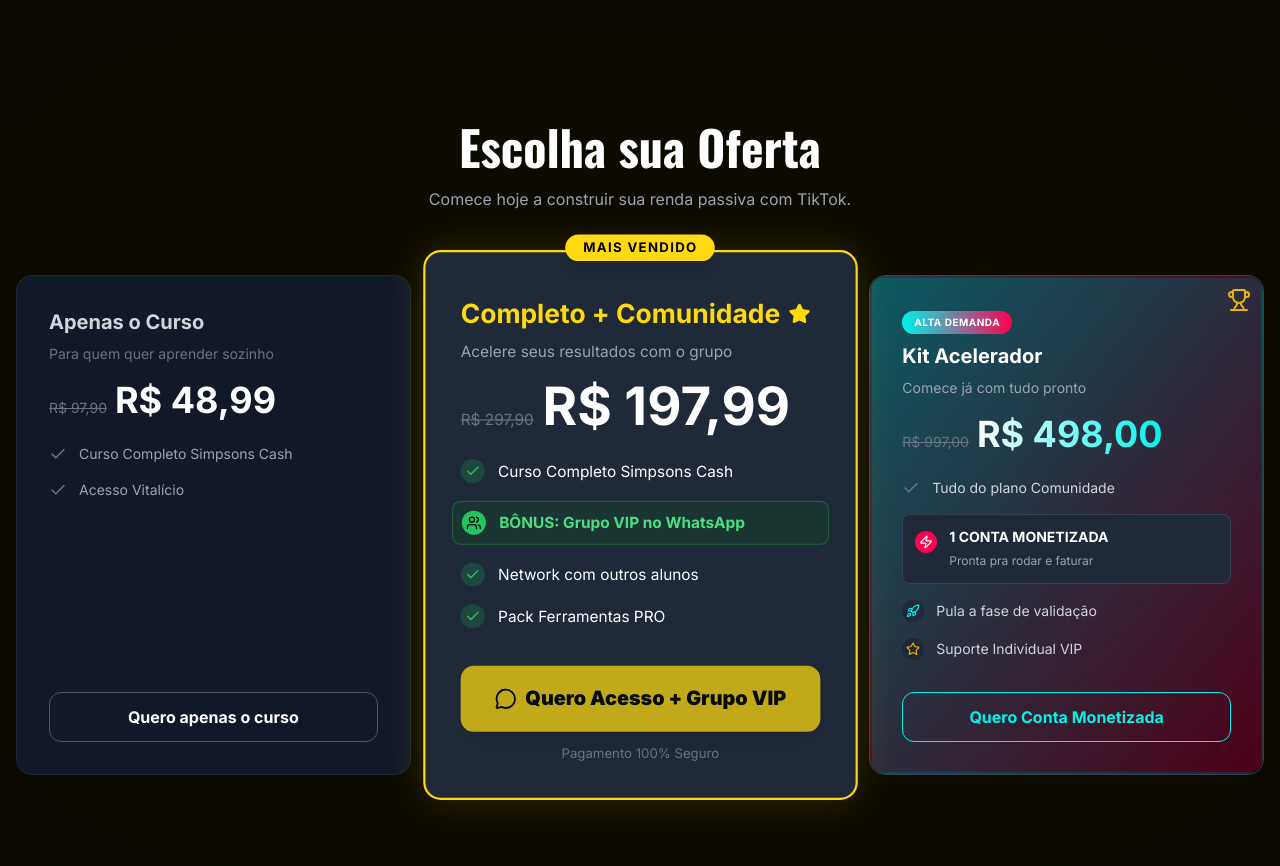
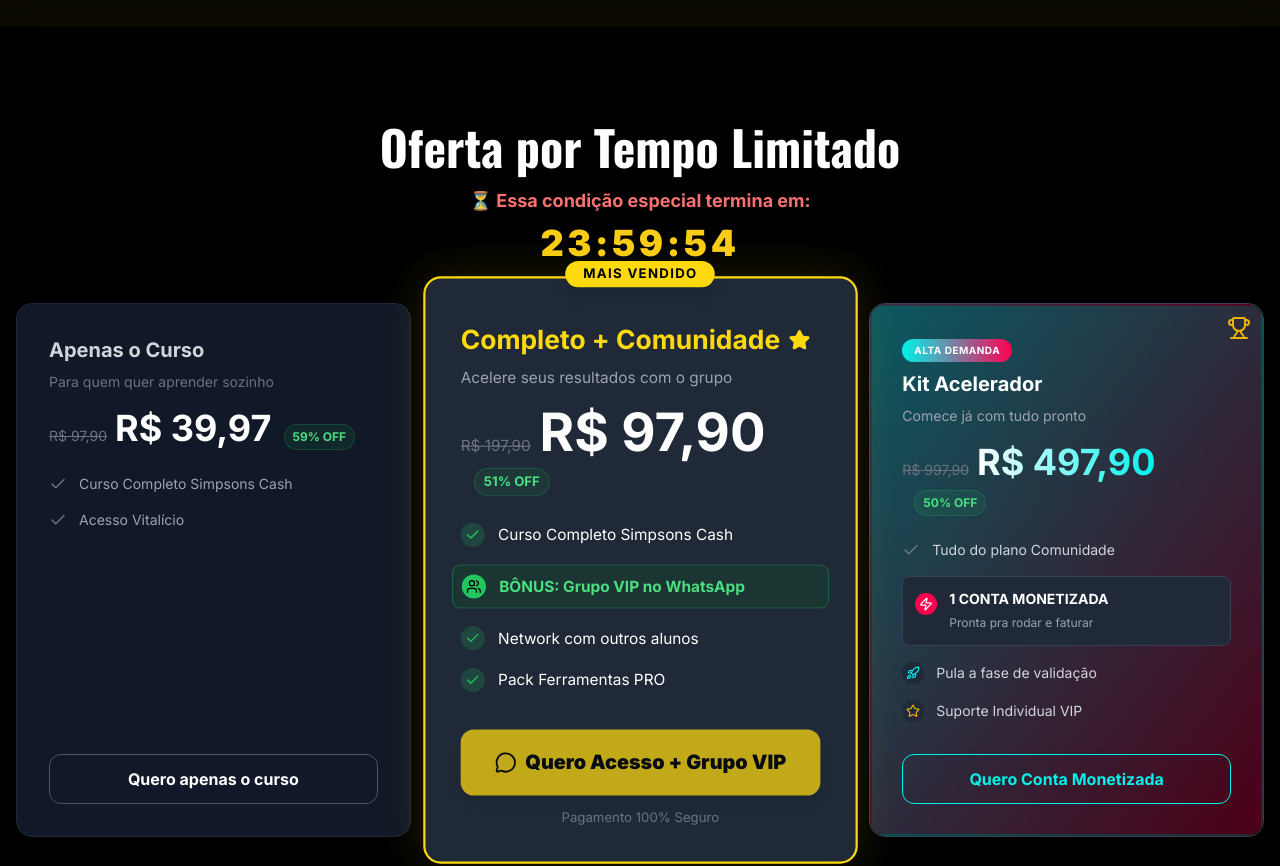
Before and after one commit to superestimado46/meu-site, a React (Vite) app: page / in a window 1280 px wide. Shown: the part 4080-4946 px from the top of the page. Built offline with nearby package versions, Linux system fonts and the light colour scheme.

Commit message:
Update Pricing.tsx

```diff
--- a/components/Pricing.tsx
+++ b/components/Pricing.tsx
@@ -1,30 +1,76 @@
-import React from 'react';
+import React, { useEffect, useState } from 'react';
 import { Check, MessageCircle, Star, Users, Rocket, Zap, Trophy } from 'lucide-react';
 
+const prices = {
+  basic: { old: 97.90, current: 39.97 },
+  premium: { old: 197.90, current: 97.90 },
+  ultra: { old: 997.90, current: 497.90 }
+};
+
+const calculateDiscount = (oldPrice: number, currentPrice: number) => {
+  return Math.round(((oldPrice - currentPrice) / oldPrice) * 100);
+};
+
+const formatPrice = (value: number) => {
+  return value.toFixed(2).replace('.', ',');
+};
+
 const Pricing: React.FC = () => {
+  const [timeLeft, setTimeLeft] = useState(86400);
+
+  useEffect(() => {
+    const storedEnd = localStorage.getItem('offerEnd');
+    let endTime = storedEnd ? parseInt(storedEnd, 10) : Date.now() + 86400000;
+
+    if (!storedEnd) {
+      localStorage.setItem('offerEnd', endTime.toString());
+    }
+
+    const interval = setInterval(() => {
+      const remaining = Math.floor((endTime - Date.now()) / 1000);
+
+      if (remaining <= 0) {
+        const newEnd = Date.now() + 86400000;
+        localStorage.setItem('offerEnd', newEnd.toString());
+        endTime = newEnd;
+        setTimeLeft(86400);
+      } else {
+        setTimeLeft(remaining);
+      }
+    }, 1000);
+
+    return () => clearInterval(interval);
+  }, []);
+
+  const hours = String(Math.floor(timeLeft / 3600)).padStart(2, '0');
+  const minutes = String(Math.floor((timeLeft % 3600) / 60)).padStart(2, '0');
+  const seconds = String(timeLeft % 60).padStart(2, '0');
+
   return (
     <section id="oferta" className="py-24 bg-black relative overflow-hidden">
-      {/* Background decoration */}
-      <div className="absolute top-1/2 left-1/2 -translate-x-1/2 -translate-y-1/2 w-[150%] h-[150%] bg-simpson-yellow/5 blur-[120px] rounded-full pointer-events-none"></div>
-
       <div className="container mx-auto px-4 relative z-10">
-        <div className="text-center mb-16">
+        <div className="text-center mb-10">
           <h2 className="text-4xl md:text-5xl font-heading font-bold text-white mb-4">
-            Escolha sua Oferta
+            Oferta por Tempo Limitado
           </h2>
-          <p className="text-gray-400">Comece hoje a construir sua renda passiva com TikTok.</p>
+          <p className="text-red-400 font-bold text-lg">⏳ Essa condição especial termina em:</p>
+          <div className="text-3xl md:text-4xl font-extrabold text-yellow-400 mt-2 tracking-widest">
+            {hours}:{minutes}:{seconds}
+          </div>
         </div>
 
         <div className="grid grid-cols-1 lg:grid-cols-3 gap-8 max-w-7xl mx-auto items-center">
-
-          {/* --- OFFER 1: BASIC (R$ 48,99) --- */}
+          {/* --- OFFER 1: BASIC --- */}
           <div className="w-full bg-gray-900 rounded-2xl p-6 lg:p-8 border border-gray-800 flex flex-col h-full hover:border-gray-600 transition-colors">
             <div className="mb-6">
               <h3 className="text-xl font-bold text-gray-300">Apenas o Curso</h3>
               <p className="text-sm text-gray-500 mt-2">Para quem quer aprender sozinho</p>
-              <div className="mt-4 flex items-baseline">
-                <span className="text-sm text-gray-500 line-through mr-2">R$ 97,90</span>
-                <span className="text-4xl font-bold text-white">R$ 48,99</span>
+              <div className="mt-4 flex items-baseline flex-wrap gap-y-2">
+                <span className="text-sm text-gray-500 line-through mr-2">R$ {formatPrice(prices.basic.old)}</span>
+                <span className="text-4xl font-bold text-white">R$ {formatPrice(prices.basic.current)}</span>
+                <span className="ml-3 text-xs font-bold text-green-400 bg-green-500/10 border border-green-500/20 px-2 py-1 rounded-full">
+                  {calculateDiscount(prices.basic.old, prices.basic.current)}% OFF
+                </span>
               </div>
             </div>
 
@@ -49,7 +95,7 @@
             </a>
           </div>
 
-          {/* --- OFFER 2: PREMIUM (R$ 197,99) - HIGHLIGHTED --- */}
+          {/* --- OFFER 2: PREMIUM - HIGHLIGHTED --- */}
           <div className="w-full bg-gray-800 rounded-2xl p-6 lg:p-8 border-2 border-simpson-yellow flex flex-col transform lg:scale-110 shadow-[0_0_40px_rgba(255,217,15,0.15)] relative z-20 h-full">
             <div className="absolute -top-4 left-1/2 -translate-x-1/2 bg-simpson-yellow text-black px-4 py-1 rounded-full text-xs font-bold uppercase tracking-widest shadow-lg whitespace-nowrap">
               Mais Vendido
@@ -61,27 +107,38 @@
                 <Star size={20} fill="currentColor" />
               </h3>
               <p className="text-sm text-gray-400 mt-2">Acelere seus resultados com o grupo</p>
-              <div className="mt-4 flex items-baseline">
-                <span className="text-sm text-gray-500 line-through mr-2">R$ 297,90</span>
-                <span className="text-5xl font-bold text-white">R$ 197,99</span>
+              <div className="mt-4 flex items-baseline flex-wrap gap-y-2">
+                <span className="text-sm text-gray-500 line-through mr-2">R$ {formatPrice(prices.premium.old)}</span>
+                <span className="text-5xl font-bold text-white">R$ {formatPrice(prices.premium.current)}</span>
+                <span className="ml-3 text-xs font-bold text-green-400 bg-green-500/10 border border-green-500/20 px-2 py-1 rounded-full">
+                  {calculateDiscount(prices.premium.old, prices.premium.current)}% OFF
+                </span>
               </div>
             </div>
 
             <ul className="space-y-4 mb-8 flex-1">
               <li className="flex items-center gap-3 text-white">
-                <div className="bg-green-500/20 p-1 rounded-full flex-shrink-0"><Check size={14} className="text-green-500" /></div>
+                <div className="bg-green-500/20 p-1 rounded-full flex-shrink-0">
+                  <Check size={14} className="text-green-500" />
+                </div>
                 <span className="text-sm">Curso Completo Simpsons Cash</span>
               </li>
               <li className="flex items-center gap-3 text-white bg-green-900/30 p-2 rounded-lg -mx-2 border border-green-500/30">
-                <div className="bg-green-500 p-1 rounded-full text-black flex-shrink-0"><Users size={14} /></div>
+                <div className="bg-green-500 p-1 rounded-full text-black flex-shrink-0">
+                  <Users size={14} />
+                </div>
                 <span className="font-bold text-green-400 text-sm">BÔNUS: Grupo VIP no WhatsApp</span>
               </li>
               <li className="flex items-center gap-3 text-white">
-                <div className="bg-green-500/20 p-1 rounded-full flex-shrink-0"><Check size={14} className="text-green-500" /></div>
+                <div className="bg-green-500/20 p-1 rounded-full flex-shrink-0">
+                  <Check size={14} className="text-green-500" />
+                </div>
                 <span className="text-sm">Network com outros alunos</span>
               </li>
               <li className="flex items-center gap-3 text-white">
-                <div className="bg-green-500/20 p-1 rounded-full flex-shrink-0"><Check size={14} className="text-green-500" /></div>
+                <div className="bg-green-500/20 p-1 rounded-full flex-shrink-0">
+                  <Check size={14} className="text-green-500" />
+                </div>
                 <span className="text-sm">Pack Ferramentas PRO</span>
               </li>
             </ul>
@@ -98,10 +155,12 @@
             <p className="text-center text-xs text-gray-500 mt-3">Pagamento 100% Seguro</p>
           </div>
 
-          {/* --- OFFER 3: ULTRA (R$ 498,00) - NEW --- */}
+          {/* --- OFFER 3: ULTRA --- */}
           <div className="w-full bg-gradient-to-br from-gray-900 to-black rounded-2xl p-6 lg:p-8 border border-gray-700 flex flex-col h-full relative overflow-hidden group">
-            {/* Gradient Border Effect */}
-            <div className="absolute inset-0 border-2 border-transparent rounded-2xl bg-gradient-to-br from-tiktok-cyan to-tiktok-pink opacity-30 group-hover:opacity-100 transition-opacity pointer-events-none" style={{ mask: 'linear-gradient(#fff 0 0) content-box, linear-gradient(#fff 0 0)' }}></div>
+            <div
+              className="absolute inset-0 border-2 border-transparent rounded-2xl bg-gradient-to-br from-tiktok-cyan to-tiktok-pink opacity-30 group-hover:opacity-100 transition-opacity pointer-events-none"
+              style={{ mask: 'linear-gradient(#fff 0 0) content-box, linear-gradient(#fff 0 0)' }}
+            ></div>
 
             <div className="absolute top-0 right-0 p-3">
               <Trophy className="text-yellow-500" size={24} />
@@ -111,13 +170,16 @@
               <div className="inline-block bg-gradient-to-r from-tiktok-cyan to-tiktok-pink text-white px-3 py-1 rounded-full text-[10px] font-bold uppercase tracking-wider mb-2">
                 Alta Demanda
               </div>
-              <h3 className="text-xl font-bold text-white flex items-center gap-2">
-                 Kit Acelerador
-              </h3>
+              <h3 className="text-xl font-bold text-white flex items-center gap-2">Kit Acelerador</h3>
               <p className="text-sm text-gray-400 mt-2">Comece já com tudo pronto</p>
-              <div className="mt-4 flex items-baseline">
-                <span className="text-sm text-gray-500 line-through mr-2">R$ 997,00</span>
-                <span className="text-4xl font-bold text-transparent bg-clip-text bg-gradient-to-r from-white to-tiktok-cyan">R$ 498,00</span>
+              <div className="mt-4 flex items-baseline flex-wrap gap-y-2">
+                <span className="text-sm text-gray-500 line-through mr-2">R$ {formatPrice(prices.ultra.old)}</span>
+                <span className="text-4xl font-bold text-transparent bg-clip-text bg-gradient-to-r from-white to-tiktok-cyan">
+                  R$ {formatPrice(prices.ultra.current)}
+                </span>
+                <span className="ml-3 text-xs font-bold text-green-400 bg-green-500/10 border border-green-500/20 px-2 py-1 rounded-full">
+                  {calculateDiscount(prices.ultra.old, prices.ultra.current)}% OFF
+                </span>
               </div>
             </div>
 
@@ -127,9 +189,10 @@
                 <span className="text-sm">Tudo do plano Comunidade</span>
               </li>
 
-              {/* Feature Destaque */}
               <li className="flex gap-3 text-white bg-gray-800 p-3 rounded-lg border border-gray-700">
-                <div className="mt-1 bg-tiktok-pink p-1 rounded-full text-white flex-shrink-0 h-fit"><Zap size={14} /></div>
+                <div className="mt-1 bg-tiktok-pink p-1 rounded-full text-white flex-shrink-0 h-fit">
+                  <Zap size={14} />
+                </div>
                 <div>
                   <span className="font-bold text-white text-sm block">1 CONTA MONETIZADA</span>
                   <span className="text-xs text-gray-400">Pronta pra rodar e faturar</span>
@@ -137,11 +200,15 @@
               </li>
 
               <li className="flex items-center gap-3 text-gray-300">
-                <div className="bg-gray-800 p-1 rounded-full flex-shrink-0"><Rocket size={14} className="text-tiktok-cyan" /></div>
+                <div className="bg-gray-800 p-1 rounded-full flex-shrink-0">
+                  <Rocket size={14} className="text-tiktok-cyan" />
+                </div>
                 <span className="text-sm">Pula a fase de validação</span>
               </li>
               <li className="flex items-center gap-3 text-gray-300">
-                <div className="bg-gray-800 p-1 rounded-full flex-shrink-0"><Star size={14} className="text-yellow-500" /></div>
+                <div className="bg-gray-800 p-1 rounded-full flex-shrink-0">
+                  <Star size={14} className="text-yellow-500" />
+                </div>
                 <span className="text-sm">Suporte Individual VIP</span>
               </li>
             </ul>
@@ -155,7 +222,6 @@
               Quero Conta Monetizada
             </a>
           </div>
-
         </div>
       </div>
     </section>
```
Lines whose indentation alone changed are shown as unchanged.
